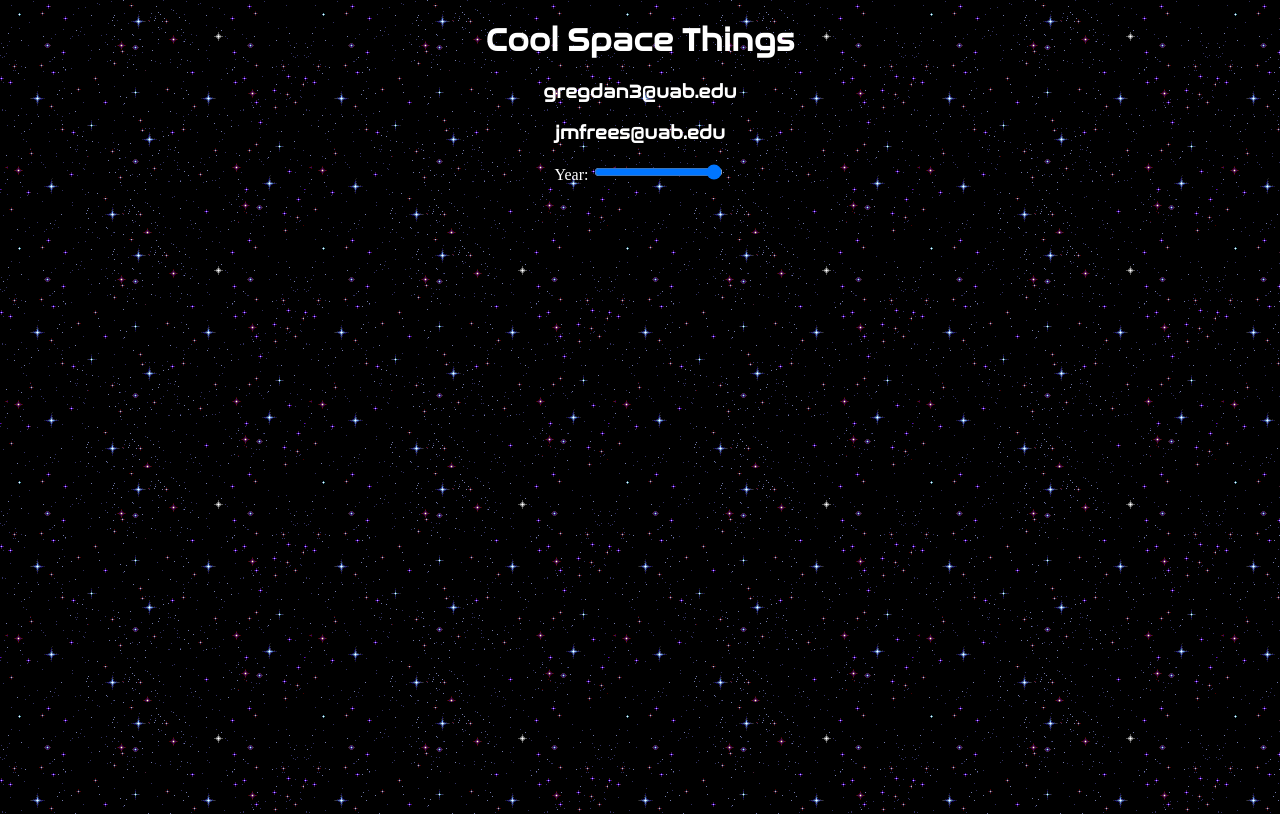
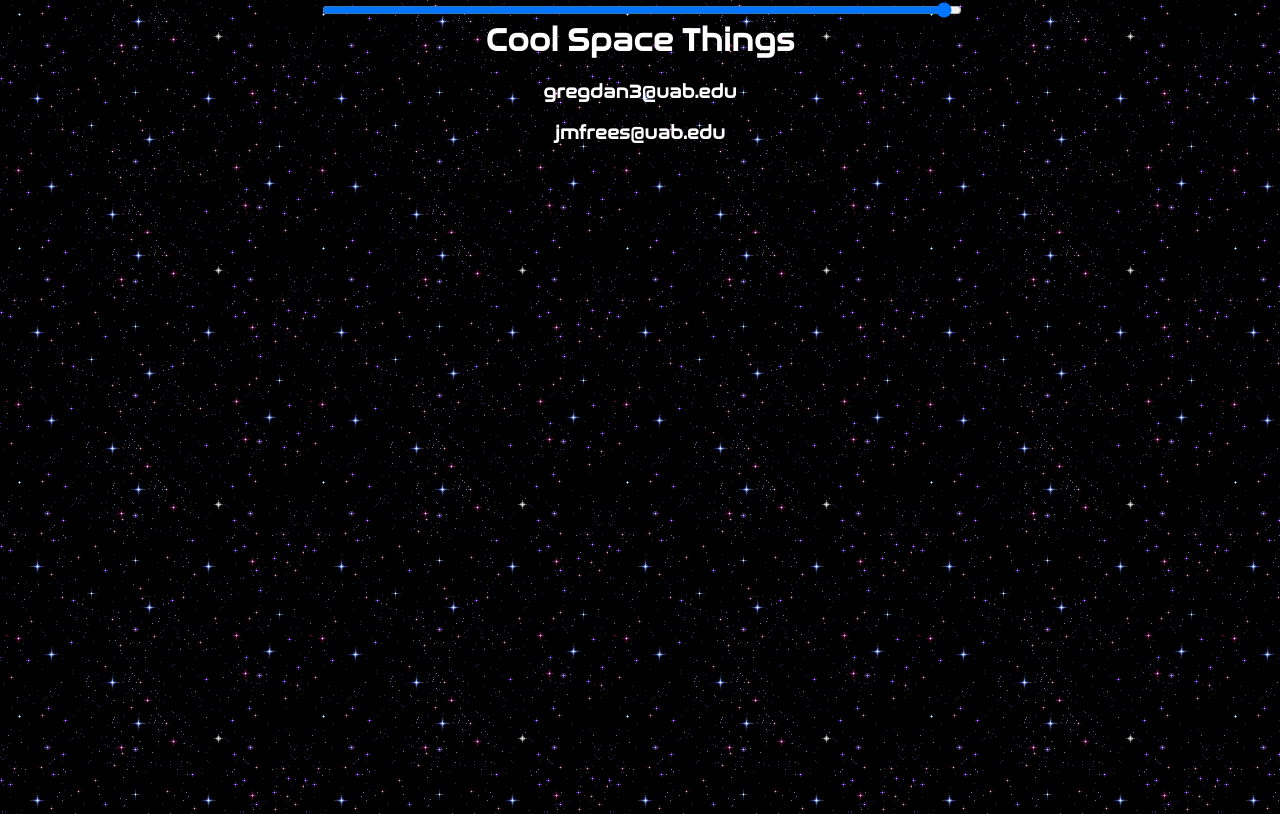
Before and after one commit to gregdan3/n2yo-vis, a website: page app/index.html in a window 1280 px wide. Shown: the top 814 px of the page. Drawn offline with nearby package versions, Linux system fonts and the light colour scheme; no server answers.

Commit message:
Pin slider to top of visible page, always

```diff
--- a/app/index.html
+++ b/app/index.html
@@ -18,11 +18,19 @@
           stroke: black;
           stroke-width: .01em;
       }
-      label {
-          color: white;
-      }
       circle.sat-point {
           stroke-width: 1;
+      }
+
+      input[type=range] {
+          cursor: pointer;
+          background:#000;
+          width:50%;
+          position:fixed;
+          top:0;
+          left:25%;
+          text-align:center;
+          z-index:100;
       }
     </style>
   </head>
@@ -33,7 +41,6 @@
     <h3>jmfrees@uab.edu</h3>
 
     <div id='control_panel' name='control_panel'>
-        <label for="slider">Year:</label>
         <input type="range" id="slider" min=1957 max=2021 value=2020 step=1 oninput="debounced(1000,change_slider(this.value))" />
     </div>
     </center>
```
